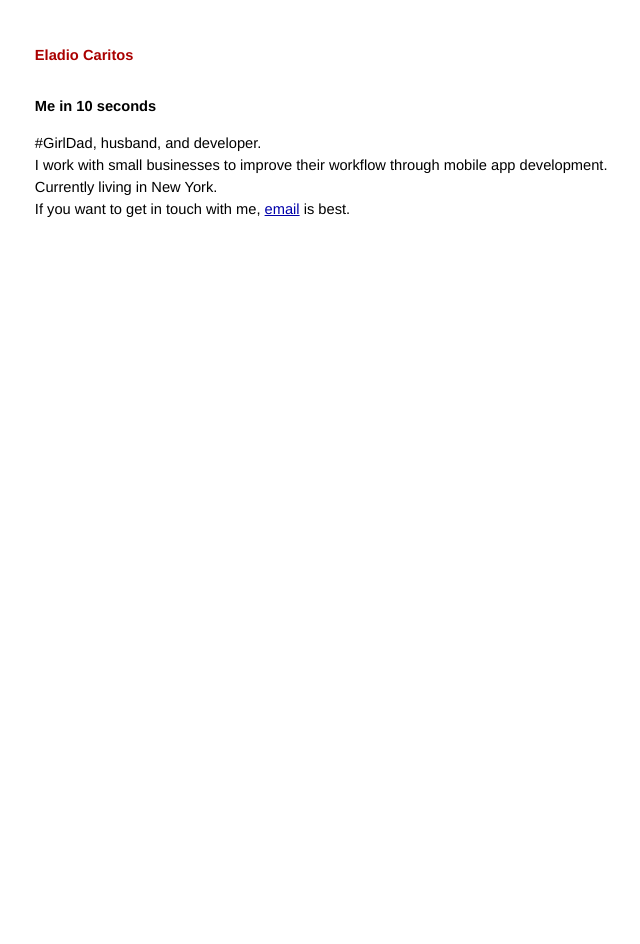
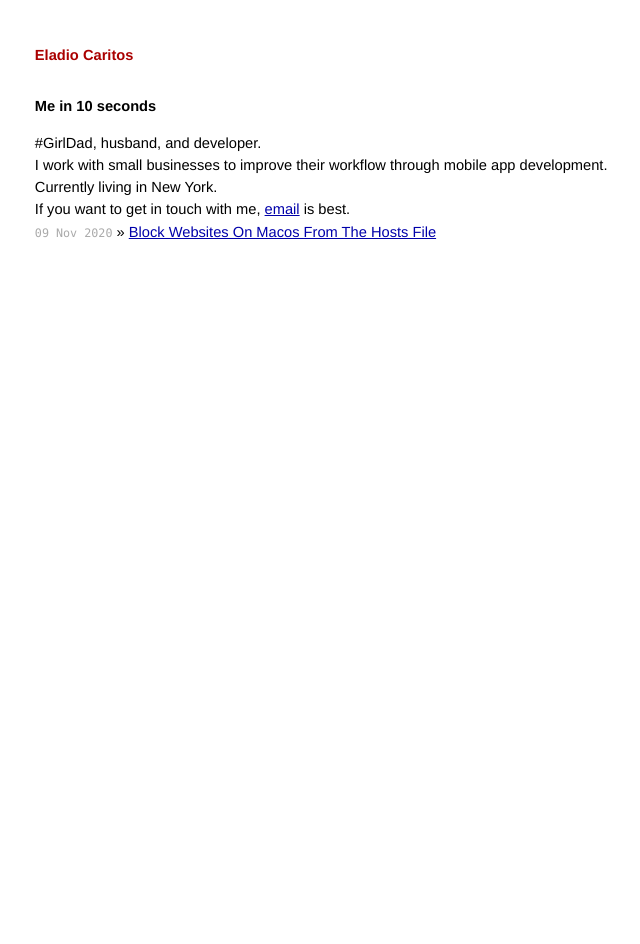
Before and after one commit to caritos/caritos.github.io, a Jekyll site: the page built from index.md, in a window 1280 px wide. Shown: the whole page, without its empty margins (297-937 px from the left). Built offline with Jekyll 4.4.1, drawn with Linux system fonts in a browser that asks for light colours.

Commit message:
block websites on macOS from the host file

```diff
--- a/_posts/2020-11-09-block-websites-on-macOS-from-the-hosts-file.md
+++ b/_posts/2020-11-09-block-websites-on-macOS-from-the-hosts-file.md
@@ -2,13 +2,15 @@
 title: "Block websites on macOS from the hosts file"
 tags: [focus, macOS, productivity]
 
-# Removing distractions
+# Block websites on macOS from the hosts file
+
+## Removing distractions
 
 I'm using [RescueTime](https://www.rescuetime.com/rp/caritos) to evaluate my productivity. For October 2020, I spent 51 hours on YouTube.  Yikes.
 
 ![Screen Shot 2020-11-09 at 9.09.11 AM](2020-11-09-block-websites-on-macOS-from-the-hosts-file.assets/Screen%20Shot%202020-11-09%20at%209.09.11%20AM.png)
 
-# Block websites on macOS
+## Block websites on macOS
 
 One way to block YouTube cold turkey is to make it inaccessible in my browser.  I can do that by editing my host file and redirecting the domain name to localhost.
 
--- a/index.md
+++ b/index.md
@@ -10,3 +10,12 @@
 Currently living in New York.<br/>
 If you want to get in touch with me, <a href="mailto:eladio@caritos.com">email</a> is best.<br/>
 </div>
+
+<ul class="posts">
+  {% for post in site.posts %}
+  <li>
+    <span>{{ post.date | date_to_string }}</span>
+    &raquo; <a href="{{ post.url }}">{{ post.title }}</a>
+  </li>
+  {% endfor %}
+</ul>
```
